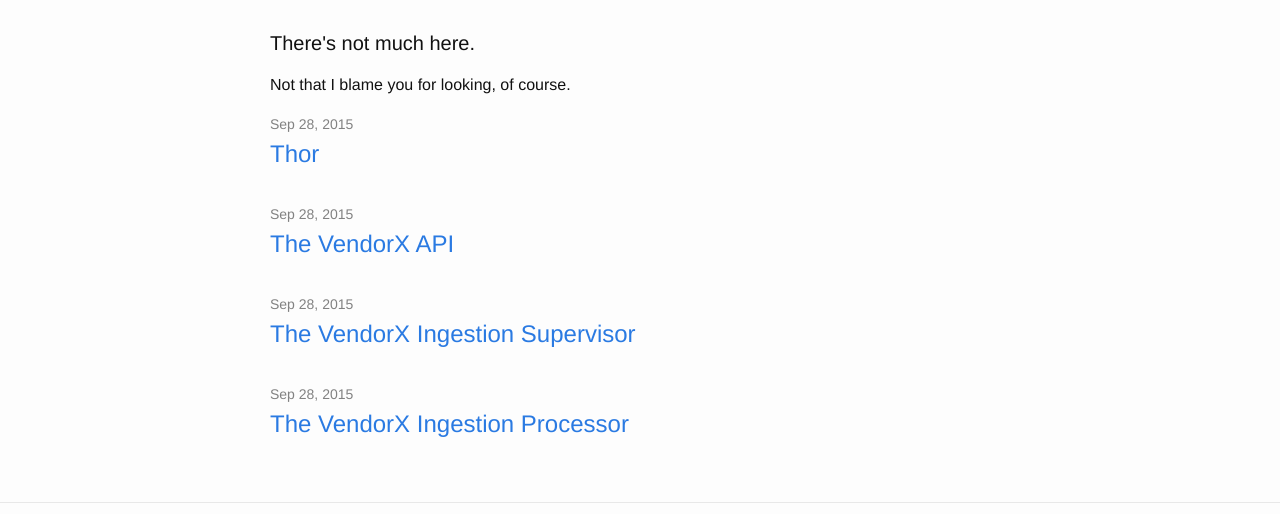
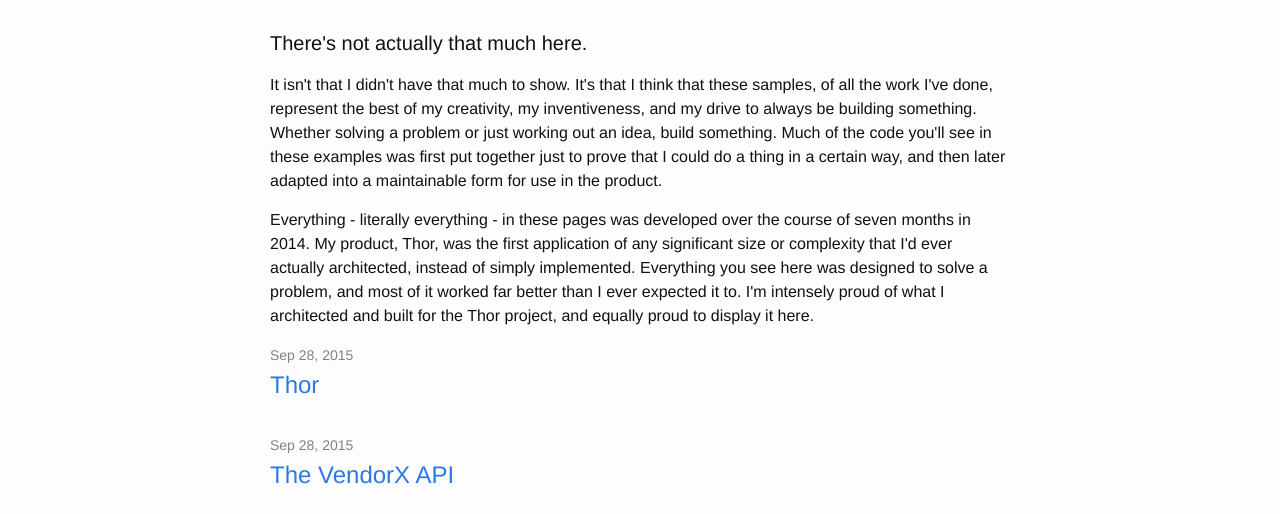
Before and after one commit to ctembreull/ctembreull.github.io, a plain HTML site: page index.html in a window 1280 px wide. Shown: the part 64-578 px from the top of the page. Drawn offline with Linux system fonts and the light colour scheme.

Commit message:
a bit more verbiage

```diff
--- a/feed.xml
+++ b/feed.xml
@@ -6,8 +6,8 @@
 </description>
     <link>http://ctembreull.github.io/</link>
     <atom:link href="http://ctembreull.github.io/feed.xml" rel="self" type="application/rss+xml"/>
-    <pubDate>Tue, 29 Sep 2015 12:45:39 -0700</pubDate>
-    <lastBuildDate>Tue, 29 Sep 2015 12:45:39 -0700</lastBuildDate>
+    <pubDate>Tue, 29 Sep 2015 19:28:28 -0700</pubDate>
+    <lastBuildDate>Tue, 29 Sep 2015 19:28:28 -0700</lastBuildDate>
     <generator>Jekyll v2.5.3</generator>
 
       <item>
@@ -396,7 +396,7 @@ written with DaemonKit.&lt;/p&gt;
   &lt;li&gt;&lt;a href=&quot;https://github.com/ctembreull/holocron/blob/master/thor-ingest-processor/thor-ingest-processor-daemon.rb&quot;&gt;thor-ingest-processor-daemon.rb&lt;/a&gt;, the working section of the ingestion processor&lt;/li&gt;
   &lt;li&gt;&lt;a href=&quot;https://github.com/ctembreull/holocron/blob/master/thor-ingest-processor/thor-ingest-processor.rb&quot;&gt;thor-ingest-processor.rb&lt;/a&gt;, the (rather expansive) configuration section for the processor daemon&lt;/li&gt;
   &lt;li&gt;&lt;a href=&quot;https://github.com/ctembreull/holocron/blob/master/thor-ingest-processor/elasticsearch.rb&quot;&gt;elasticsearch.rb&lt;/a&gt;, a module for indexing documents in Elasticsearch&lt;/li&gt;
-  &lt;li&gt;&lt;a href=&quot;https://github.com/ctembreull/holocron/blob/master/thor-ingest-processor/round-geopoints.rb&quot;&gt;round-geopoints.rb&lt;/a&gt;, a processor module which
+  &lt;li&gt;&lt;a href=&quot;https://github.com/ctembreull/holocron/blob/master/thor-ingest-processor/round_geopoints.rb&quot;&gt;round_geopoints.rb&lt;/a&gt;, a processor module which
 parsed documents, found any examples of geotagging, and rounded them down to 5 digits.&lt;/li&gt;
   &lt;li&gt;&lt;a href=&quot;https://github.com/ctembreull/holocron/blob/master/thor-ingest-processor/datasift.rb&quot;&gt;datasift.rb&lt;/a&gt;, a module for parsing a document from datasift and allowing easy traversal of the complex JSON format.&lt;/li&gt;
 &lt;/ul&gt;
--- a/index.html
+++ b/index.html
@@ -57,8 +57,23 @@
       <div class="wrapper">
         <div class="home">
 
-  <h1 class="page-heading">There's not much here.</h1>
-  <p>Not that I blame you for looking, of course.</p>
+  <h1 class="page-heading">There's not actually that much here.</h1>
+  <p>
+    It isn't that I didn't have that much to show. It's that I think that these samples,
+    of all the work I've done, represent the best of my creativity, my inventiveness, and
+    my drive to always be building something. Whether solving a problem or just working
+    out an idea, build something. Much of the code you'll see in these examples was first
+    put together just to prove that I could do a thing in a certain way, and then later
+    adapted into a maintainable form for use in the product.
+  </p>
+  <p>
+    Everything - literally everything - in these pages was developed over the course of
+    seven months in 2014. My product, Thor, was the first application of any significant
+    size or complexity that I'd ever actually architected, instead of simply implemented.
+    Everything you see here was designed to solve a problem, and most of it worked far
+    better than I ever expected it to. I'm intensely proud of what I architected and
+    built for the Thor project, and equally proud to display it here.
+  </p>
 
   <ul class="post-list">
 
```
Also changed, not shown: 2015/09/28/vendorx-processor.html (+1 -1 lines).
